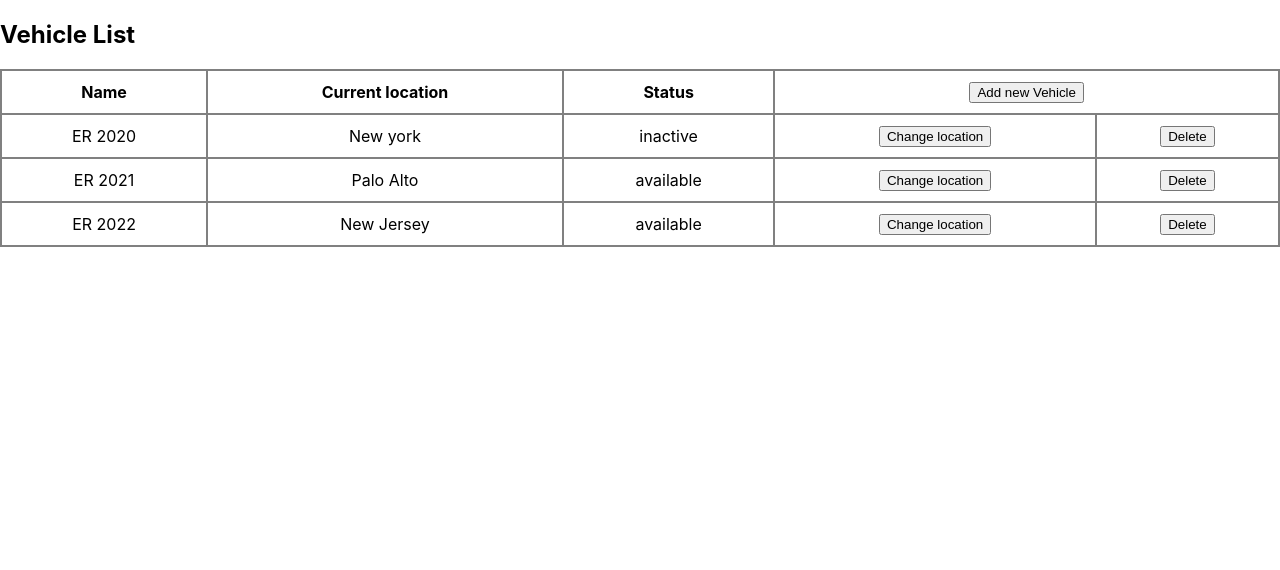
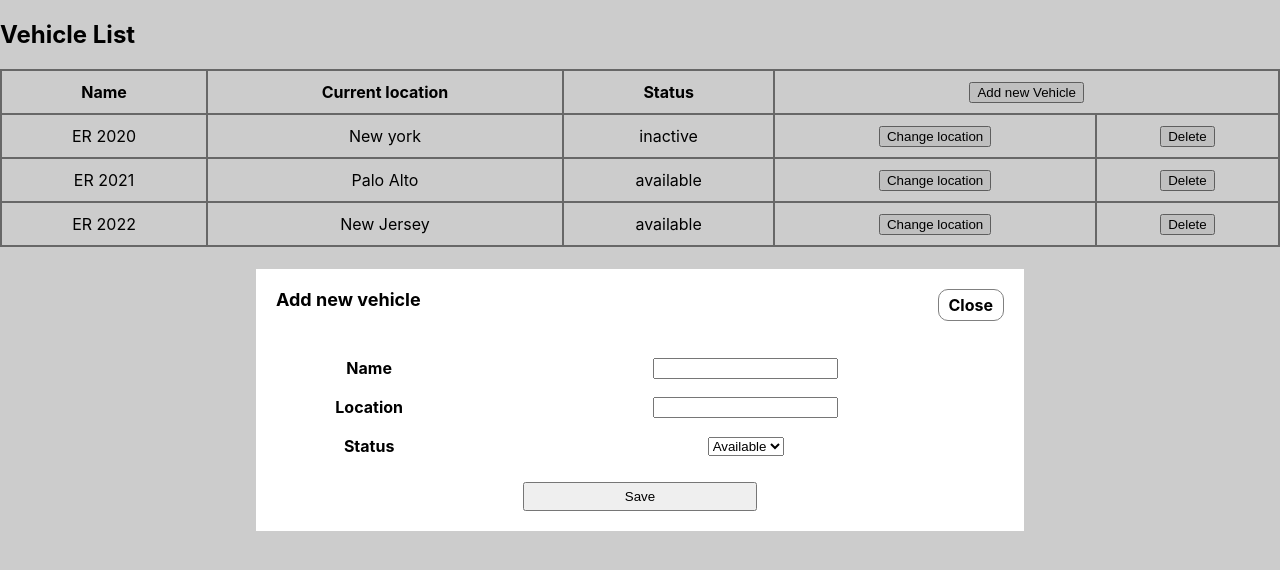
Before and after one commit to Julious1994/fleet-manager, a React (Create React App) app: page /fleet-vehicles/1 in a window 1280 px wide. Both pictures are taken after a click on the button "Add new Vehicle". Shown: the top 570 px of the page. Built offline with nearby package versions, Linux system fonts and the light colour scheme.

Commit message:
Improve code

```diff
--- a/src/Dialog.js
+++ b/src/Dialog.js
@@ -1,15 +1,25 @@
-import React from 'react';
-import './style.css';
+import React from "react";
+import "./style.css";
 
 function Dialog(props) {
-    return (
-        <div className="overlay" onClick={props.onClose}>
-            <div className="dialog-view">
-                <div className="dialog-header"></div>
-                <div className="dialog-content"></div>
-            </div>
+  return (
+    <div className="overlay" onClick={props.onClose}>
+      <div
+        className="dialog-view"
+        onClick={(e) => {
+          e.stopPropagation();
+        }}
+      >
+        <div className="dialog-header">
+          <span style={{ fontSize: 18 }}>{props.title}</span>
+          <span className="close-button" onClick={props.onClose}>
+            Close
+          </span>
         </div>
-    );
+        <div className="dialog-content">{props.children}</div>
+      </div>
+    </div>
+  );
 }
 
 export default Dialog;
--- a/src/VehicleList.js
+++ b/src/VehicleList.js
@@ -2,27 +2,87 @@ import React from "react";
 import { useHistory, useParams } from "react-router-dom";
 import { useUserStore } from "./context";
 import "./style.css";
-import Dialog from './Dialog';
+import Dialog from "./Dialog";
 
 function VehicleList({ ...props }) {
   let history = useHistory();
   let { fleetId } = useParams();
-  const { state } = useUserStore();
+  const { state, setVehicles } = useUserStore();
+  const [dialog, setDialog] = React.useState();
+  const [vehicle, setVehicle] = React.useState();
+  const [vehicleIndex, setVehicleIndex] = React.useState();
   const fleetList = state.fleetList;
-  console.log(fleetList)
+  console.log(fleetList);
   const fleet = fleetList.find((fleet) => `${fleet.fleetId}` === fleetId);
   console.log(fleet, fleetId);
+
+  const handleDelete = React.useCallback(
+    (index) => {
+      const isConfirmed = window.confirm("Do you want to delete?");
+      console.log(isConfirmed);
+      if (isConfirmed) {
+        const vehicleList = [...fleet.vehicles];
+        vehicleList.splice(index, 1);
+        setVehicles(vehicleList, fleetId);
+      }
+    },
+    [setVehicles, fleetId, fleet]
+  );
+
+  const handleChange = React.useCallback(
+    (index) => {
+      const vehicle = fleet.vehicles[index];
+      setDialog(true);
+      setVehicleIndex(index);
+      setVehicle(vehicle);
+    },
+    [fleet]
+  );
+
+  const handleAdd = React.useCallback(() => {
+    setDialog(true);
+    setVehicle({});
+    setVehicleIndex();
+  }, []);
+
+  const handleClose = React.useCallback(() => {
+    setVehicle({});
+    setVehicleIndex();
+    setDialog(false);
+  }, []);
+
+  const handleSave = React.useCallback(() => {
+    const vehicleList = [...fleet.vehicles];
+    if (vehicleIndex) {
+      vehicleList.splice(vehicleIndex, 1, { ...vehicle });
+      setVehicles(vehicleList, fleetId);
+    } else {
+      vehicleList.push({ ...vehicle });
+      setVehicles(vehicleList, fleetId);
+    }
+    handleClose();
+  }, [vehicle, handleClose, vehicleIndex, setVehicles, fleet, fleetId]);
+
+  const handleFieldChange = React.useCallback((e) => {
+    const { name, value } = e.target;
+    setVehicle((vehicle) => {
+      return { ...vehicle, [name]: value };
+    });
+  }, []);
+  console.log({ vehicleIndex });
   return (
     <div>
       <h2>Vehicle List</h2>
-        <table cellPadding="10" cellSpacing="0">
+      <table className="vehicle-list" cellPadding="10" cellSpacing="0">
         <thead>
           <tr>
             <th>Name</th>
             <th>Current location</th>
             <th>Status</th>
             <th colSpan="2">
-                <button type="button">Add new Vehicle</button>
+              <button type="button" onClick={handleAdd}>
+                Add new Vehicle
+              </button>
             </th>
           </tr>
         </thead>
@@ -33,15 +93,88 @@ function VehicleList({ ...props }) {
               <td>{vehicle.location}</td>
               <td>{vehicle.status}</td>
               <td>
-                <button type="button">Change location</button>
+                <button type="button" onClick={() => handleChange(i)}>
+                  Change location
+                </button>
               </td>
               <td>
-                <button type="button">Delete</button>
+                <button type="button" onClick={() => handleDelete(i)}>
+                  Delete
+                </button>
               </td>
             </tr>
           ))}
         </tbody>
       </table>
+      {dialog && (
+        <Dialog
+          onClose={handleClose}
+          title={vehicleIndex ? "Change Location" : "Add new vehicle"}
+        >
+          <div>
+            <table cellSpacing="15">
+              <tbody>
+                {[undefined, null].includes(vehicleIndex) ? (
+                  <React.Fragment>
+                    <tr>
+                      <td style={{ fontWeight: "bold" }}>Name</td>
+                      <td>
+                        <input
+                          type="text"
+                          name="number"
+                          value={vehicle.number || ""}
+                          onChange={handleFieldChange}
+                        />
+                      </td>
+                    </tr>
+                    <tr>
+                      <td style={{ fontWeight: "bold" }}>Location</td>
+
+                      <td>
+                        <input
+                          type="text"
+                          name="location"
+                          value={vehicle.location || ""}
+                          onChange={handleFieldChange}
+                        />
+                      </td>
+                    </tr>
+                  </React.Fragment>
+                ) : null}
+                <tr>
+                  <td style={{ fontWeight: "bold" }}>Status</td>
+
+                  <td>
+                    <select
+                      value={vehicle.status}
+                      name="status"
+                      onChange={handleFieldChange}
+                    >
+                      <option value="available">Available</option>
+                      <option value="inactive">In active</option>
+                    </select>
+                  </td>
+                </tr>
+              </tbody>
+            </table>
+            <div
+              style={{
+                display: "flex",
+                justifyContent: "center",
+                marginTop: 10,
+              }}
+            >
+              <button
+                style={{ padding: "5px 100px" }}
+                type="button"
+                onClick={handleSave}
+              >
+                Save
+              </button>
+            </div>
+          </div>
+        </Dialog>
+      )}
     </div>
   );
 }
--- a/src/context.js
+++ b/src/context.js
@@ -1,4 +1,4 @@
-import React, {useState} from "react";
+import React, { useState } from "react";
 import data from "./jsonData";
 
 const FleetContext = React.createContext();
@@ -8,24 +8,33 @@ function FleetProvider({ children }) {
     fleetList: [...data],
   });
 
-    const setVehicle = React.useCallback((vehicles, fleetId) => {
-        // setState({})
-    }, []);
+  const setVehicles = React.useCallback(
+    (vehicles, fleetId) => {
+      const list = [...state.fleetList];
+      const index = list.findIndex(
+        (fleet) => `${fleet.fleetId}` === `${fleetId}`
+      );
+      console.log(index);
+      if (index !== -1) {
+        list[index] = { ...list[index], vehicles };
+        setState({ fleetList: list });
+      }
+    },
+    [state.fleetList]
+  );
 
   const value = {
     state,
-        setVehicle,
+    setVehicles,
   };
 
   return (
     <FleetContext.Provider value={value}>{children}</FleetContext.Provider>
   );
-
 }
 
 export function useUserStore() {
   return React.useContext(FleetContext);
 }
 
-
 export default FleetProvider;
--- a/src/style.css
+++ b/src/style.css
@@ -13,7 +13,9 @@
   border-radius: 10px;
 }
 
-td, th, table {
+.vehicle-list td,
+.vehicle-list th,
+table.vehicle-list {
   border: 1px solid grey;
 }
 
@@ -23,7 +25,7 @@ table {
 }
 
 .overlay {
-    background-color: rgba(0,0,0,0.2);
+  background-color: rgba(0, 0, 0, 0.2);
   height: 100%;
   position: absolute;
   top: 0;
@@ -36,15 +38,26 @@ table {
 
 .dialog-view {
   background-color: #fff;
-    height: 50%;
-    width: 50%;
+  /* min-height: 50%; */
+  width: 60%;
   margin: auto;
 }
 
 .dialog-header {
+  padding: 20px;
+  display: flex;
+  justify-content: space-between;
+  font-weight: bold;
+}
 
+.close-button {
+  font-weight: bold;
+  border: 1px solid gray;
+  padding: 5px 10px;
+  border-radius: 10px;
+  cursor: pointer;
 }
 
 .dialog-content {
-
+  margin-bottom: 20px;
 }
```
Lines whose indentation alone changed are shown as unchanged.
